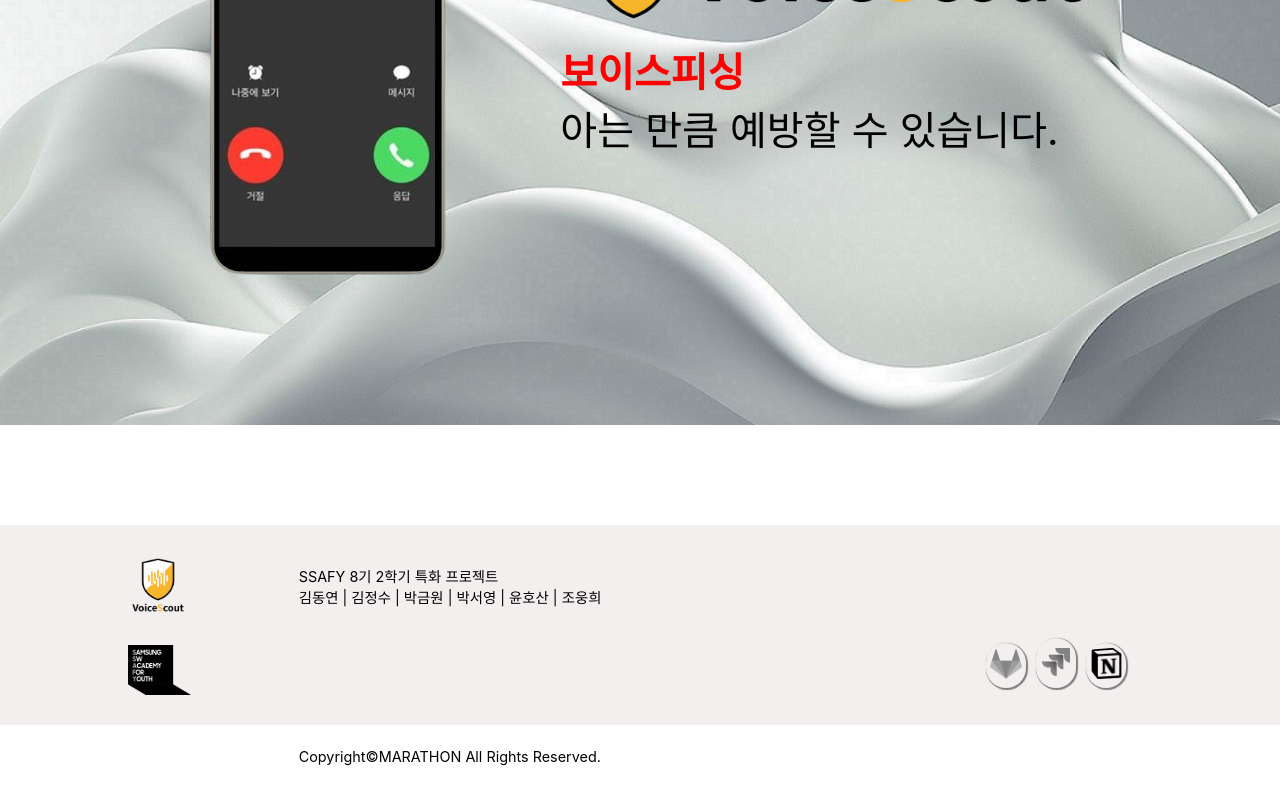
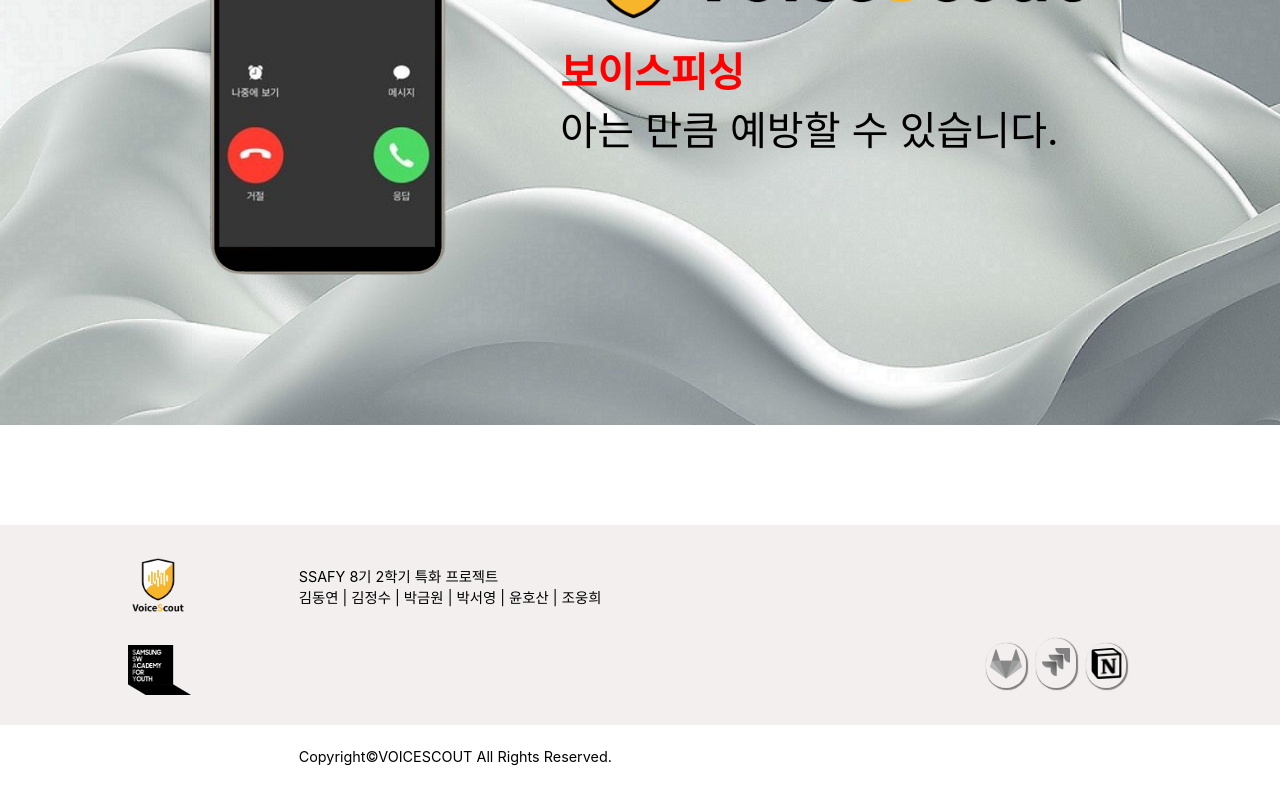
Before and after one commit to Gemong2/VoiceScout, a React (Create React App) app in the folder Frontend/voicescout/: page / in a window 1280 px wide. Shown: the part 375-1175 px from the top of the page. Built offline with nearby package versions, Linux system fonts and the light colour scheme.

Commit message:
[FE] : [FIX] 문구 수정

```diff
--- a/Frontend/voicescout/src/components/common/Footer.tsx
+++ b/Frontend/voicescout/src/components/common/Footer.tsx
@@ -20,7 +20,7 @@
               <p>SSAFY 8기 2학기 특화 프로젝트</p>
               <p>김동연 | 김정수 | 박금원 | 박서영 | 윤호산 | 조웅희</p>
             </div>
-            <p>Copyright©MARATHON All Rights Reserved.</p>
+            <p>Copyright©VOICESCOUT All Rights Reserved.</p>
           </div>
           <div className={style.right_div}>
             <div className={style.ground}>
```
